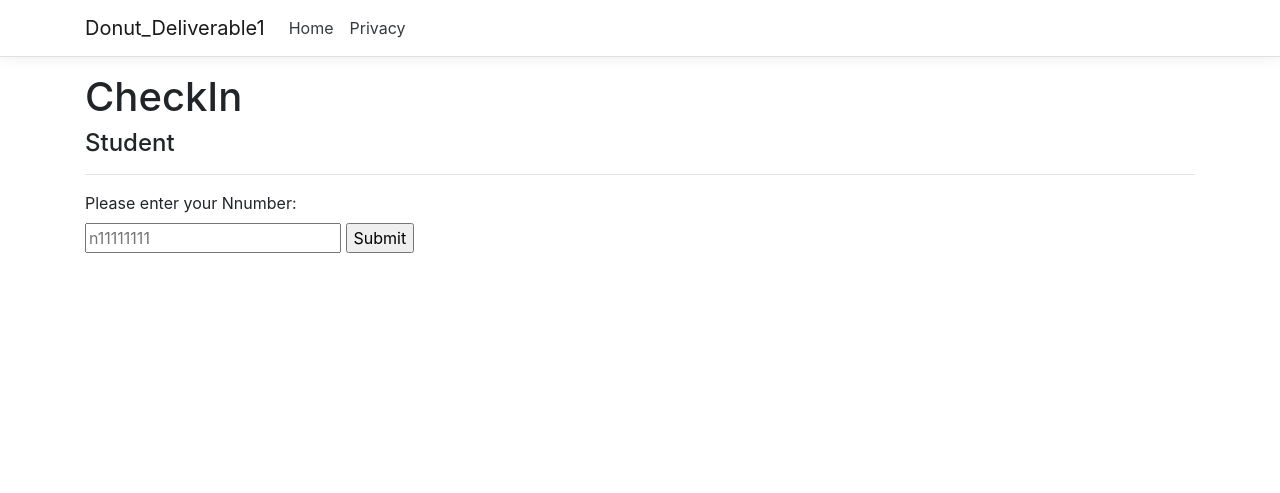
After one commit to johnslowery/Donut_Deliverable1, an ASP.NET Core app: template Donut_Deliverable1/Views/Attendance/CheckIn.cshtml in a window 1280 px wide. The commit adds this page. Shown: the top 493 px of the page. Run offline with ASP.NET Core 8, Linux system fonts and the light colour scheme; the template is opened without the code that fills it, so the values that code supplies are empty; some libraries are stand-ins or nearby versions.

Commit message:
Added Simple check in that logs time

```diff
--- /dev/null
+++ b/Donut_Deliverable1/Views/Attendance/CheckIn.cshtml
@@ -0,0 +1,20 @@
+@model Donut_Deliverable1.Controllers.AttendanceController
+
+@{
+    ViewData["Title"] = "CheckIn";
+}
+
+<h1>CheckIn</h1>
+
+<h4>Student</h4>
+<hr />
+<div class="row">
+    <div class="col-md-4">
+        <form asp-action="CheckIn" asp-controller="Attendance" method="Post">
+            <label for="nNumber">Please enter your Nnumber: </label>
+            <input type="text" id="nNumber" placeholder="n11111111" name="nNumber" />
+            <input type="submit" />
+        </form>
+
+    </div>
+</div>
--- a/Donut_Deliverable1/Views/Home/Index.cshtml
+++ b/Donut_Deliverable1/Views/Home/Index.cshtml
@@ -11,6 +11,6 @@
     <!--Add links to your stuff here-->
     <a>Charlie</a><br />
     <a asp-action="Create" asp-controller="Student">Christopher</a><br />
-    <a>Jackie</a><br />
+    <a asp-action="CheckIn" asp-controller="Attendance">Jackie</a><br />
     <a asp-action="StudentSearch" asp-controller="Student">John</a>
 </div>
```
Also changed, not shown: Donut_Deliverable1/Controllers/AttendanceController.cs (added, +24 -0 lines), Donut_Deliverable1/Models/Attendance.cs (added, +16 -0 lines), Donut_Deliverable1/Views/Attendance.cs (added, +16 -0 lines), 1 other file.
